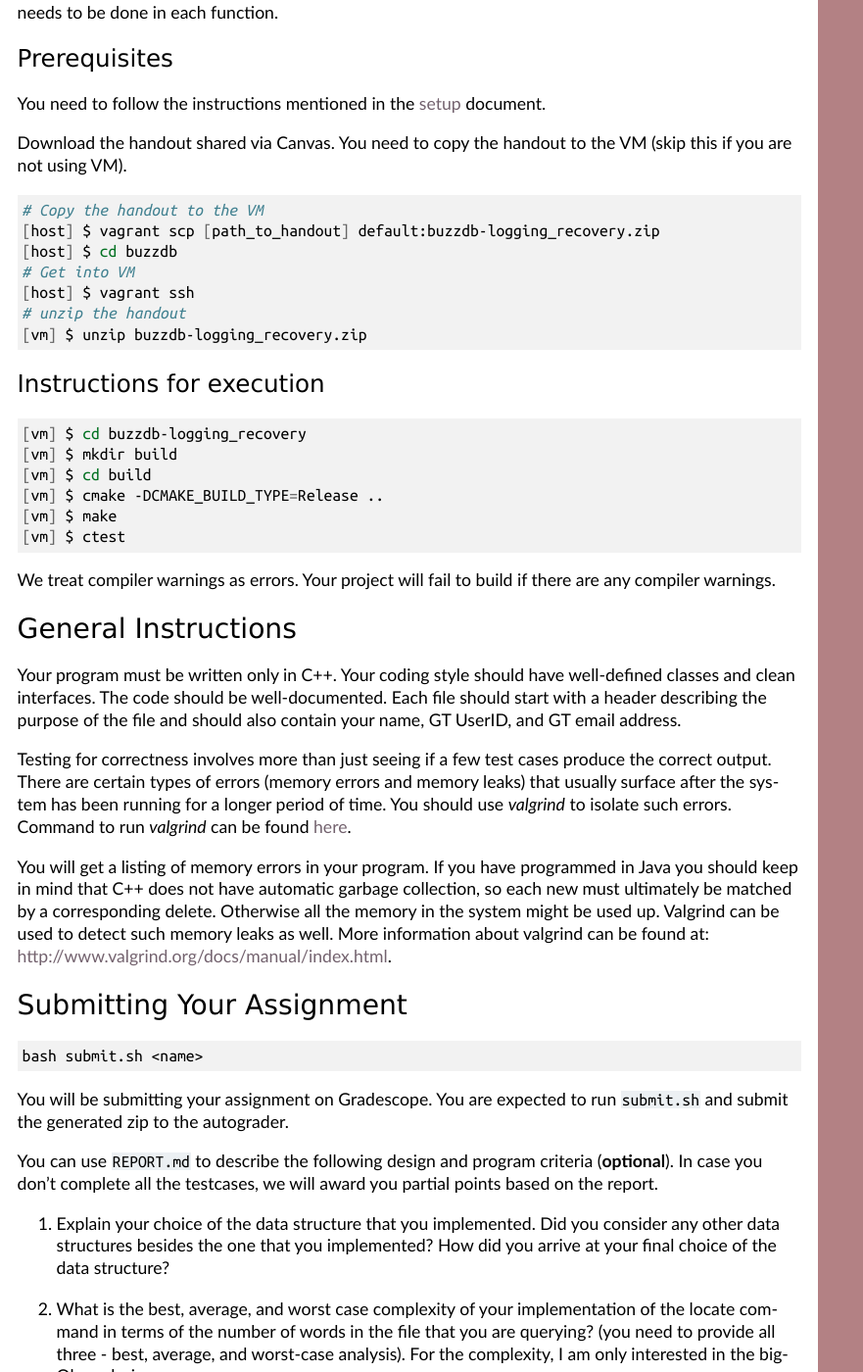
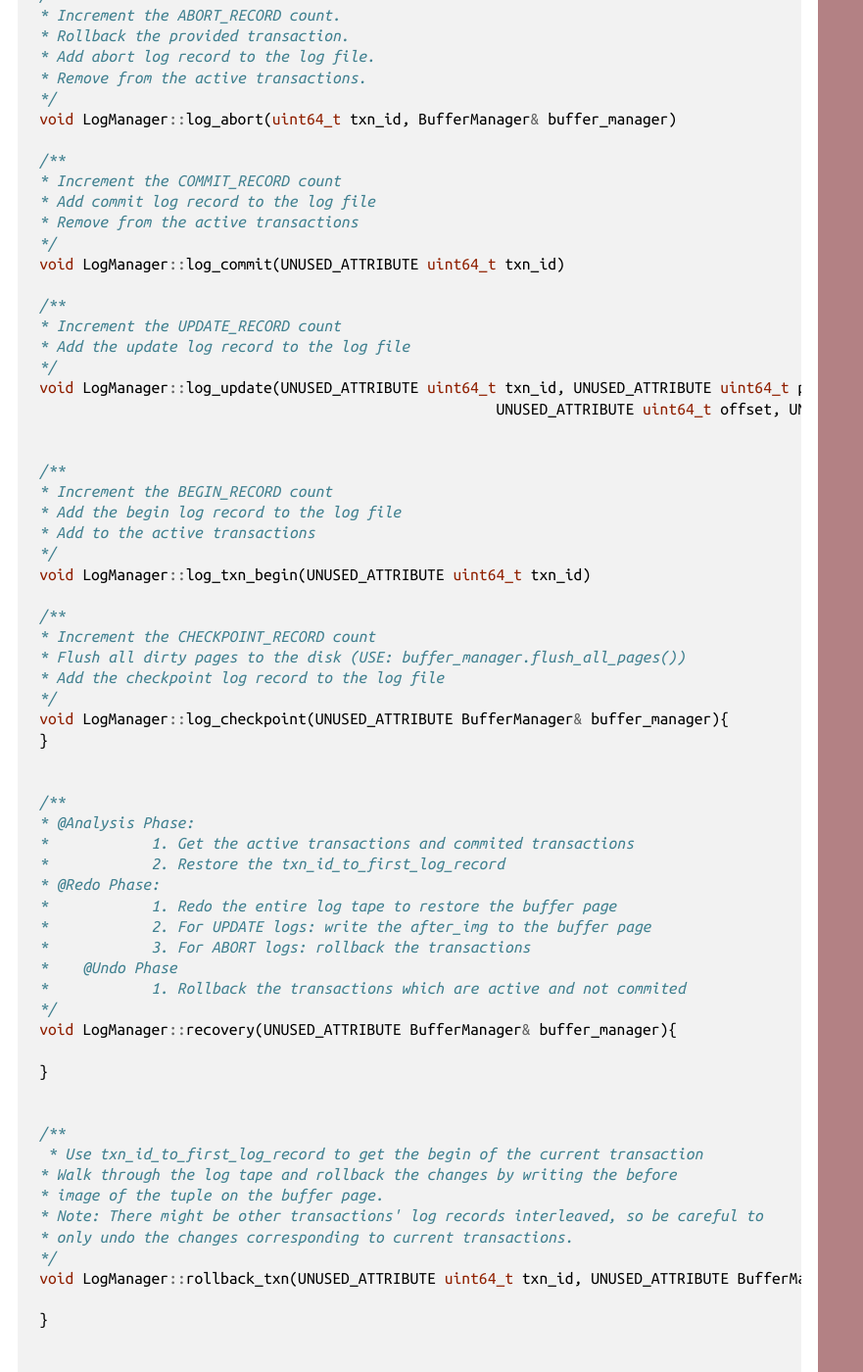
Before and after one commit to hershd23/buzzdb-docs, a Sphinx documentation site: the page built from docs/spring2021/lab2.rst, in a window 1280 px wide and 1400 px high, scrolled down 868 px. Shown: the whole window at 98% size, without its empty margins (0-881 px from the left). Built offline with Sphinx 7.4.7, drawn with Linux system fonts in a browser that asks for light colours; some of the changed text lies outside the part shown.

Commit message:
checkpoint

```diff
--- a/docs/spring2021/lab2.rst
+++ b/docs/spring2021/lab2.rst
@@ -29,9 +29,98 @@ API Requirements and Hints
 ----------------------------
 
 .. code-block:: c++
+
+   // Returns the count of total number of log records in the log file
    get_total_log_records()
 
-Returns the count of total number of log records in the log file
+   /**
+   * Increment the ABORT_RECORD count.
+   * Rollback the provided transaction.
+   * Add abort log record to the log file.
+   * Remove from the active transactions.
+   */
+   void LogManager::log_abort(uint64_t txn_id, BufferManager& buffer_manager)
+
+   /**
+   * Increment the COMMIT_RECORD count
+   * Add commit log record to the log file
+   * Remove from the active transactions
+   */
+   void LogManager::log_commit(UNUSED_ATTRIBUTE uint64_t txn_id)
+
+   /**
+   * Increment the UPDATE_RECORD count
+   * Add the update log record to the log file
+   */
+   void LogManager::log_update(UNUSED_ATTRIBUTE uint64_t txn_id, UNUSED_ATTRIBUTE uint64_t page_id, UNUSED_ATTRIBUTE uint64_t length,
+							UNUSED_ATTRIBUTE uint64_t offset, UNUSED_ATTRIBUTE std::byte* before_img, UNUSED_ATTRIBUTE std::byte* after_img)
+
+
+   /**
+   * Increment the BEGIN_RECORD count
+   * Add the begin log record to the log file
+   * Add to the active transactions
+   */
+   void LogManager::log_txn_begin(UNUSED_ATTRIBUTE uint64_t txn_id)
+
+   /**
+   * Increment the CHECKPOINT_RECORD count
+   * Flush all dirty pages to the disk (USE: buffer_manager.flush_all_pages())
+   * Add the checkpoint log record to the log file
+   */
+   void LogManager::log_checkpoint(UNUSED_ATTRIBUTE BufferManager& buffer_manager){
+   }
+
+
+   /**
+   * @Analysis Phase:
+   * 		1. Get the active transactions and commited transactions
+   * 		2. Restore the txn_id_to_first_log_record
+   * @Redo Phase:
+   * 		1. Redo the entire log tape to restore the buffer page
+   * 		2. For UPDATE logs: write the after_img to the buffer page
+   * 		3. For ABORT logs: rollback the transactions
+   * 	@Undo Phase
+   * 		1. Rollback the transactions which are active and not commited
+   */
+   void LogManager::recovery(UNUSED_ATTRIBUTE BufferManager& buffer_manager){
+
+   }
+
+
+   /**
+    * Use txn_id_to_first_log_record to get the begin of the current transaction
+   * Walk through the log tape and rollback the changes by writing the before
+   * image of the tuple on the buffer page.
+   * Note: There might be other transactions' log records interleaved, so be careful to
+   * only undo the changes corresponding to current transactions.
+   */
+   void LogManager::rollback_txn(UNUSED_ATTRIBUTE uint64_t txn_id, UNUSED_ATTRIBUTE BufferManager& buffer_manager){
+
+   }
+
+
+   /**
+ * Functionality of the buffer manager that might be handy
+
+ Flush all the dirty pages to the disk
+ 	buffer_manager.flush_all_pages():
+
+ Write @data of @length at an @offset the buffer page @page_id
+ 	BufferFrame& frame = buffer_manager.fix_page(page_id, true);
+	memcpy(&frame.get_data()[offset], data, length);
+	buffer_manager.unfix_page(frame, true);
+
+ * Read and Write from/to the log_file
+   log_file_->read_block(offset, size, data);
+
+   Usage:
+   uint64_t txn_id;
+   log_file_->read_block(offset, sizeof(uint64_t), reinterpret_cast<char *>(&txn_id));
+   log_file_->write_block(reinterpret_cast<char *> (&txn_id), offset, sizeof(uint64_t));
+ */
+
+
 
 To successfully pass all the test cases, you need to add required implementation in the ``log_manager.cc`` and ``log_manager.h``.
 You are free to choose the logging
```
